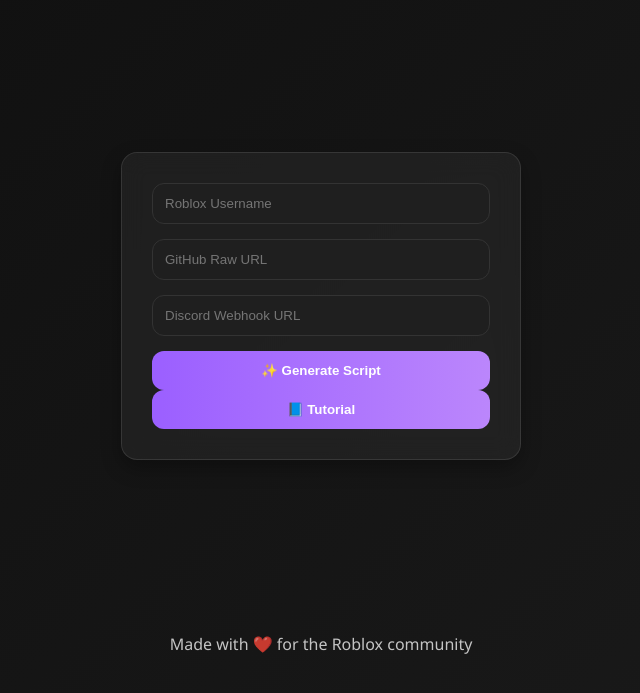
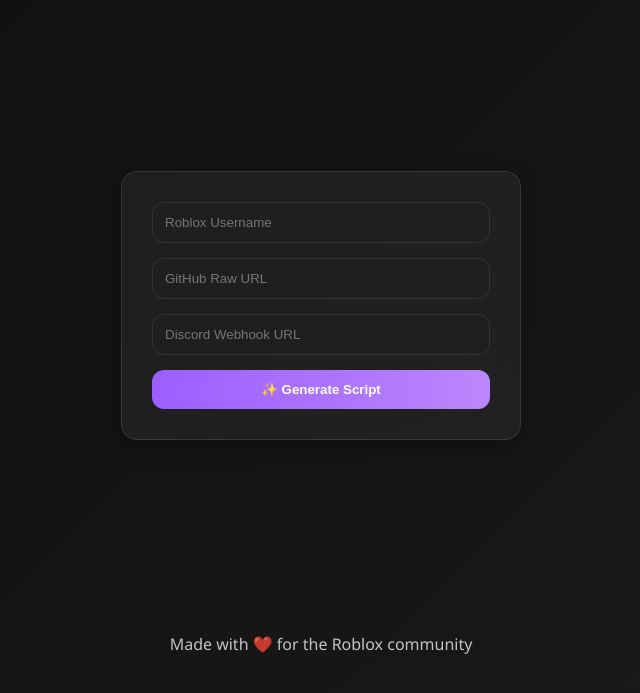
Before and after one commit to PRXJECT-DEV/script-generator-site-, a plain HTML site: page index.html in a window 1280 px wide. Shown: the part 105-798 px from the top of the page, without its empty margins (319-959 px from the left). Drawn offline with Linux system fonts and the light colour scheme.

Commit message:
Update index.html

```diff
--- a/index.html
+++ b/index.html
@@ -18,7 +18,6 @@
   <input type="url" id="github" placeholder="GitHub Raw URL" required />
   <input type="url" id="webhook" placeholder="Discord Webhook URL" required />
   <button type="submit">✨ Generate Script</button>
-  <button id="tutorialBtn" type="button">📘 Tutorial</button> <!-- NEW -->
 </form>
 
       <section id="output" class="output-card hidden">
```
